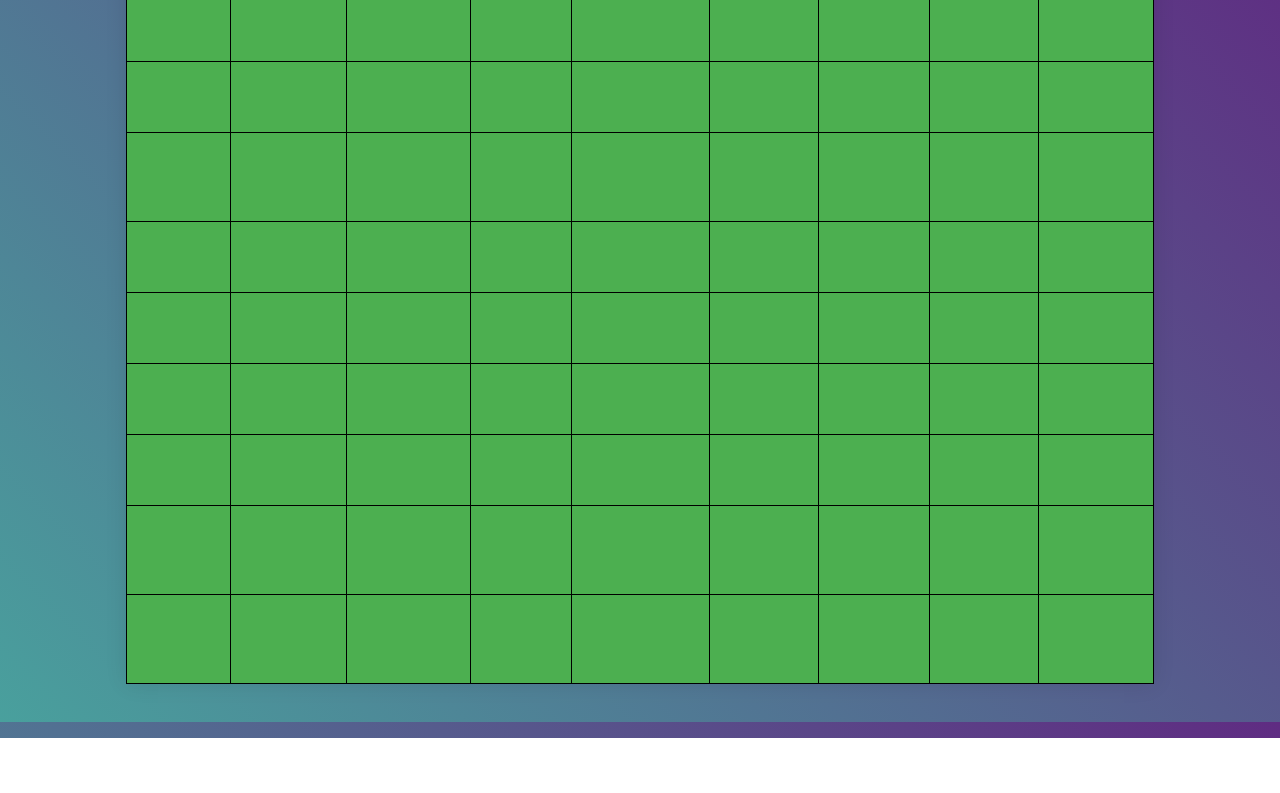
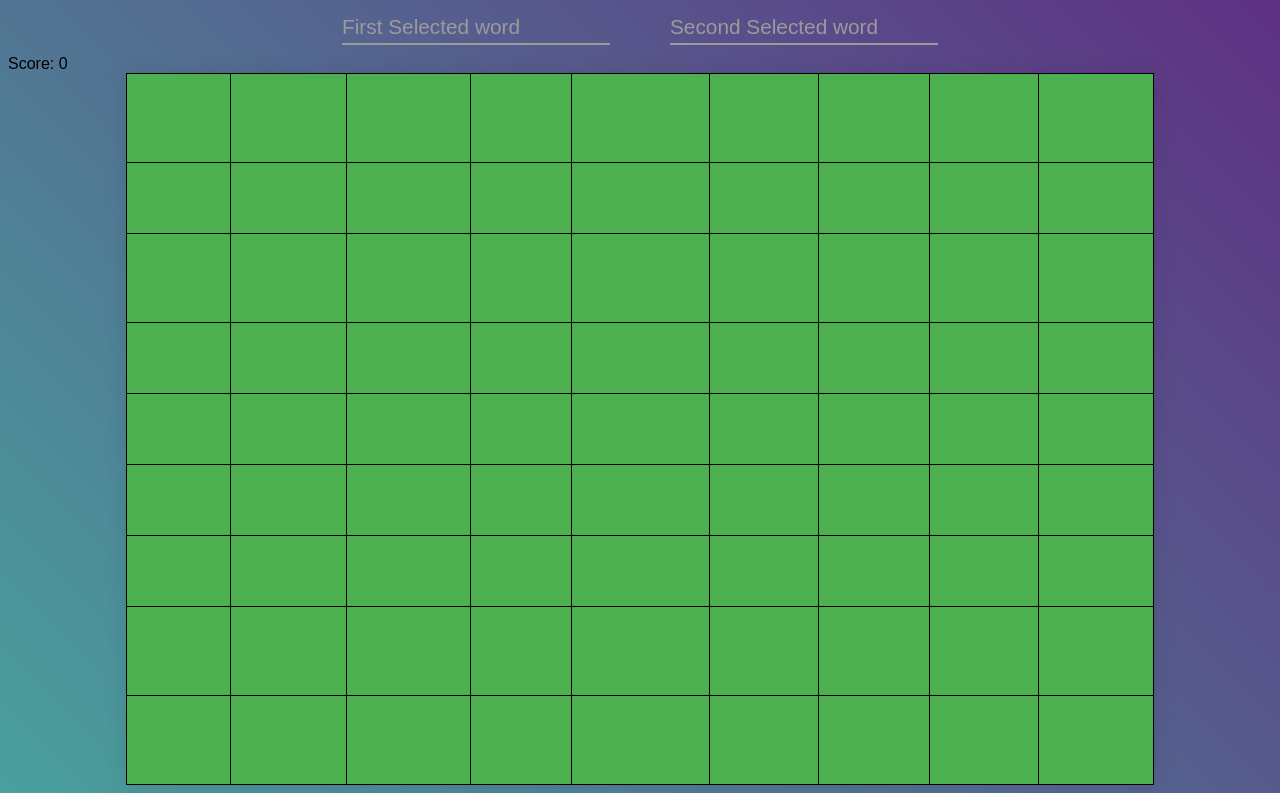
Before and after one commit to shakthiveln/AGame, a plain HTML site: page index.html in a window 1280 px wide. Shown: the part 78-871 px from the top of the page. Before the commit the page ends 816 px from the top, so only its background shows below. Drawn offline with Linux system fonts and the light colour scheme.

Commit message:
css changes

```diff
--- a/index.css
+++ b/index.css
@@ -1,14 +1,11 @@
-html,
-body {
-    font-family: 'Afacad', sans-serif;
-    height: 100%;
+.fontFamily {
+    font-family: sans-serif;
+    font-weight: 100;
 }
 
 body {
     background: -webkit-linear-gradient(45deg, #49a09d, #5f2c82);
     background: linear-gradient(45deg, #49a09d, #5f2c82);
-    font-family: sans-serif;
-    font-weight: 100;
 }
 
 .container {
@@ -93,7 +90,7 @@ td {
     transform: rotateY(180deg);
 }
 
-.box.show p{
+.box.show p {
     transform: rotateY(-180deg);
 }
 
@@ -114,3 +111,84 @@ td {
 .back {
     transform: rotateY(180deg);
 }
+
+.flexDiv {
+    display: flex;
+    justify-content: center;
+
+    align-items: center;
+}
+
+.fDR {
+    flex-direction: row;
+}
+
+.fDC {
+    flex-direction: column;
+}
+
+.form__group {
+    position: relative;
+    padding: 10px 30px 10px;
+    margin-top: 10px;
+    width: auto;
+}
+
+.form__field {
+    font-family: inherit;
+    width: auto;
+    border: 0;
+    border-bottom: 2px solid #9b9b9b;
+    outline: 0;
+    font-size: 1.3rem;
+    color: #fff;
+    padding: 7px 0;
+    background: transparent;
+    transition: border-color 0.2s;
+
+    &::placeholder {
+        color: transparent;
+    }
+
+    &:placeholder-shown~.form__label {
+        font-size: 1.3rem;
+        cursor: text;
+        top: 20px;
+    }
+}
+
+.form__label {
+    position: absolute;
+    top: 0;
+    display: block;
+    transition: 0.2s;
+    font-size: 1rem;
+    color: #9b9b9b;
+}
+
+.form__field:focus {
+    ~.form__label {
+        position: absolute;
+        top: 0;
+        display: block;
+        transition: 0.2s;
+        font-size: 1rem;
+        color: #11998e;
+        font-weight: 700;
+    }
+
+    padding-bottom: 6px;
+    font-weight: 700;
+    border-width: 3px;
+    border-image: linear-gradient(to right, #11998e, #38ef7d);
+    border-image-slice: 1;
+}
+
+/* reset input */
+.form__field {
+
+    &:required,
+    &:invalid {
+        box-shadow: none;
+    }
+}
--- a/index.html
+++ b/index.html
@@ -6,22 +6,29 @@
     <meta name="viewport" content="width=device-width, initial-scale=1.0">
     <title>Bug Me Game</title>
     <link rel="preconnect" href="https://fonts.googleapis.com">
-<link rel="preconnect" href="https://fonts.gstatic.com" crossorigin>
-<link href="https://fonts.googleapis.com/css2?family=Work+Sans:ital,wght@1,500&display=swap" rel="stylesheet">
+    <link rel="preconnect" href="https://fonts.gstatic.com" crossorigin>
+    <link href="https://fonts.googleapis.com/css2?family=Work+Sans:ital,wght@1,500&display=swap" rel="stylesheet">
     <link rel="stylesheet" href="index.css">
 </head>
 
-<body>
-    <div>
-        <span id="fillFirstSelectedWordID"></span>
-        <span id="fillSecondSelectedWordID"></span>
-        <span id="score"></span>
-    </div>
-    <div>
-        <p>Bug ME Out</p>
+<body class="fontFamily">
+    <div class="">
+        <span style="font-size: xxx-large;font-weight: 400;text-align: center;margin: auto;display: block;">Bug MEOut</span>
+        <div class="flexDiv fDR">
+            <div class="form__group field">
+                <input name="fillFirstSelectedWordID" class="form__field" type="text" id="fillFirstSelectedWordID" placeholder="First Selected word" readonly>
+                <label for="fillFirstSelectedWordID" class="form__label">First Selected word</label>
+            </div>
+            <div class="form__group field">
+                <input name="fillSecondSelectedWordID" class="form__field" type="text" id="fillSecondSelectedWordID" placeholder="Second Selected word" readonly>
+                <label for="fillSecondSelectedWordID" class="form__label">Second Selected word</label>
+            </div>
+        </div>
+        <div>
+            <span>Score: </span><span id="score"></span>
+        </div>
         <div id="gameTableDivId"></div>
     </div>
-
 </body>
 <script type="text/javascript" src="secret.js"></script>
 <script type="text/javascript" src="index.js"></script>
--- a/index.js
+++ b/index.js
@@ -28,12 +28,12 @@ function onClickDo(element, id) {
     if (firstWordSelected == null) {
         firstWordSelected = shuffledList[id];
         console.log("First word Selected: " + firstWordSelected);
-        document.getElementById("fillFirstSelectedWordID").innerHTML = firstWordSelected;
+        document.getElementById("fillFirstSelectedWordID").value = firstWordSelected;
     }
     else if (secondWordSelected == null) {
         secondWordSelected = shuffledList[id];
         console.log("Second word Selected: " + secondWordSelected);
-        document.getElementById("fillSecondSelectedWordID").innerHTML = secondWordSelected;
+        document.getElementById("fillSecondSelectedWordID").value = secondWordSelected;
     }
     else {
         console.log(firstWordSelected + secondWordSelected);
@@ -57,11 +57,15 @@ function onClickDo(element, id) {
         }
         firstWordSelected = null;
         secondWordSelected = null;
-        document.getElementById("fillFirstSelectedWordID").innerHTML = "";
-        document.getElementById("fillSecondSelectedWordID").innerHTML = "";
+        document.getElementById("fillFirstSelectedWordID").value = "";
+        document.getElementById("fillSecondSelectedWordID").value = "";
     }
 }
 
+/**
+ * CSS for Cells
+ * @param {} element
+ */
 function openDoor(element) {
     console.log(element)
     var cell = document.getElementById(element);
@@ -97,3 +101,4 @@ for (var row = 0; row < 9; row++) {
 }
 
 divid.appendChild(table);
+document.getElementById("score").innerText = point;
```
